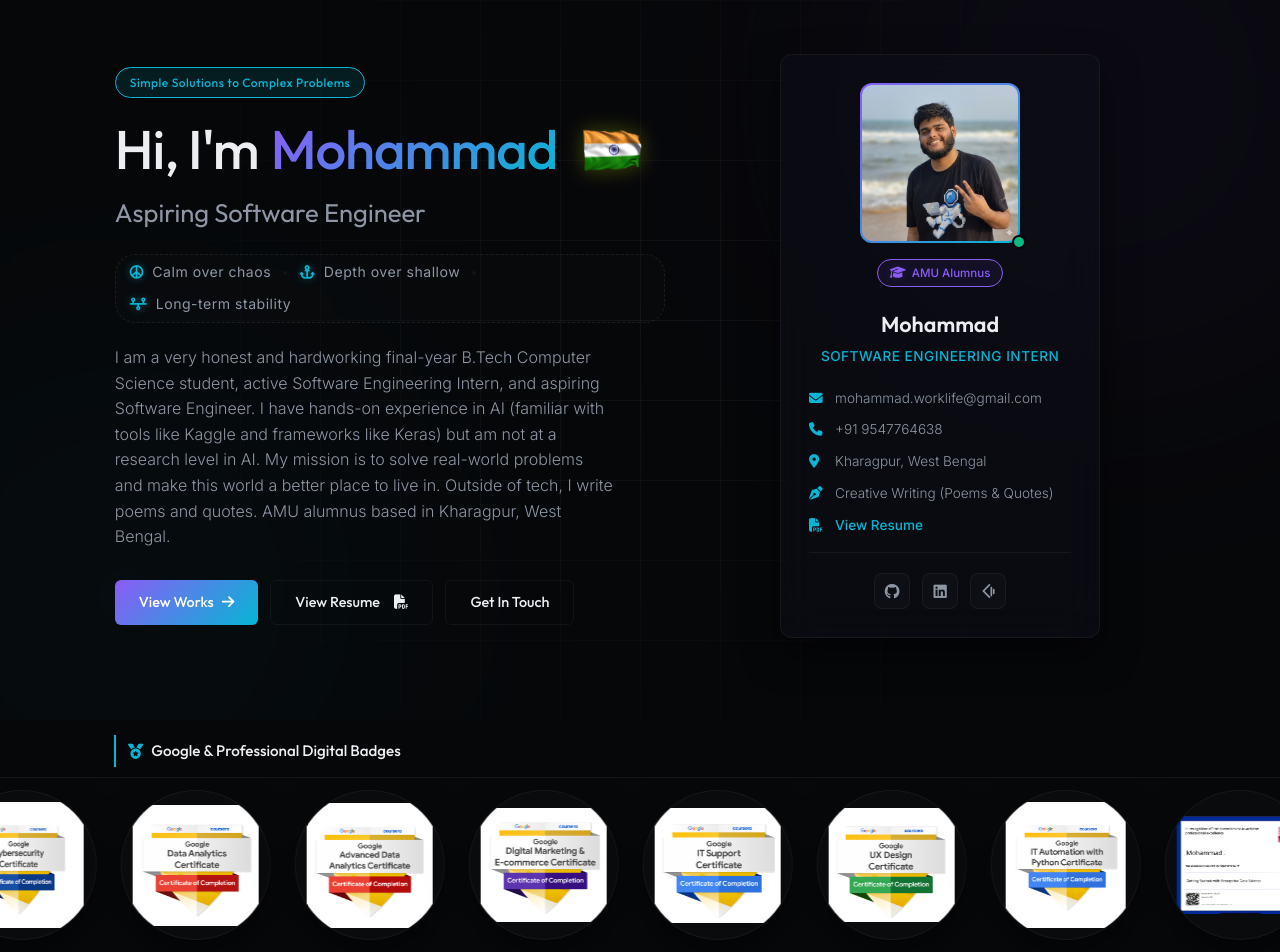
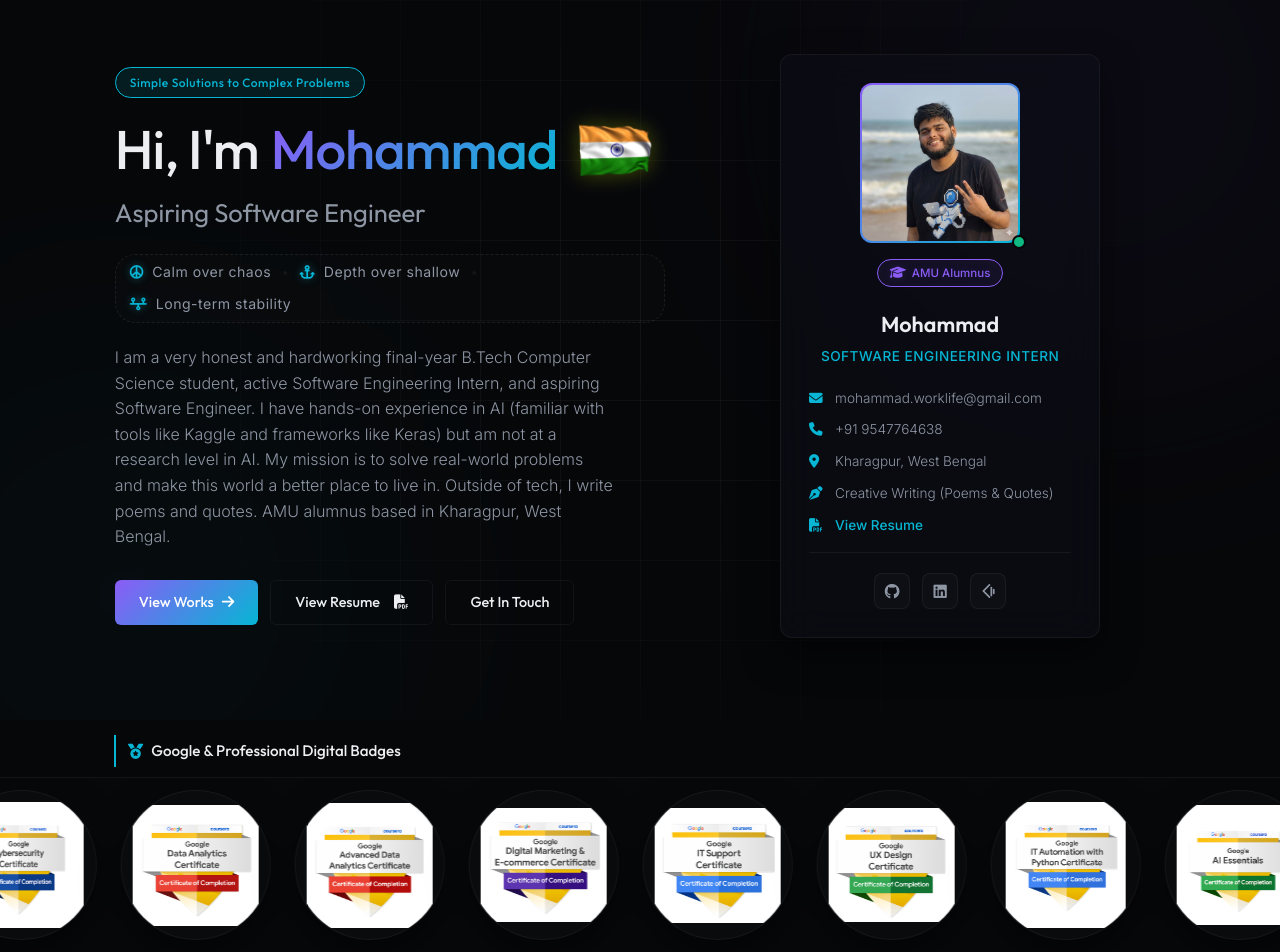
Before and after one commit to itssmdsh/myportfolio, a website: page index.html in a window 1280 px wide. Shown: the part 80-1032 px from the top of the page. Drawn offline with nearby package versions, Linux system fonts and the light colour scheme; no server answers.

Commit message:
fix: remove IBM badge from badge carousel (already in certs section); enlarge & nudge Indian flag left

```diff
--- a/index.html
+++ b/index.html
@@ -208,11 +208,7 @@
                     <img src="images/google it autmation with pythno badge.png" alt="IT Automation with Python Badge">
                     <div class="slide-overlay"><span>IT Automation <i class="fa-solid fa-expand"></i></span></div>
                 </div>
-                <!-- 10. IBM DS -->
-                <div class="carousel-slide badge-slide" data-title="Getting Started with Enterprise Data Science" data-issuer="IBM" data-date="Jan 2024" data-image="images/ibm-getting started iwth enetrprise.png" data-desc="Official Credly digital badge validating fundamental skills in enterprise data science workflows.">
-                    <img src="images/ibm-getting started iwth enetrprise.png" alt="IBM Enterprise Data Science Badge">
-                    <div class="slide-overlay"><span>IBM Data Science <i class="fa-solid fa-expand"></i></span></div>
-                </div>
+
             </div>
         </div>
 
--- a/style.css
+++ b/style.css
@@ -314,9 +314,9 @@ section {
 }
 
 .hero-flag-img {
-    height: 48px;
+    height: 60px;
     width: auto;
-    margin-left: 8px;
+    margin-left: 2px;
     vertical-align: middle;
     display: inline-block;
     filter: drop-shadow(0 0 10px rgba(255, 165, 0, 0.25)) drop-shadow(0 0 10px rgba(0, 128, 0, 0.25));
```
